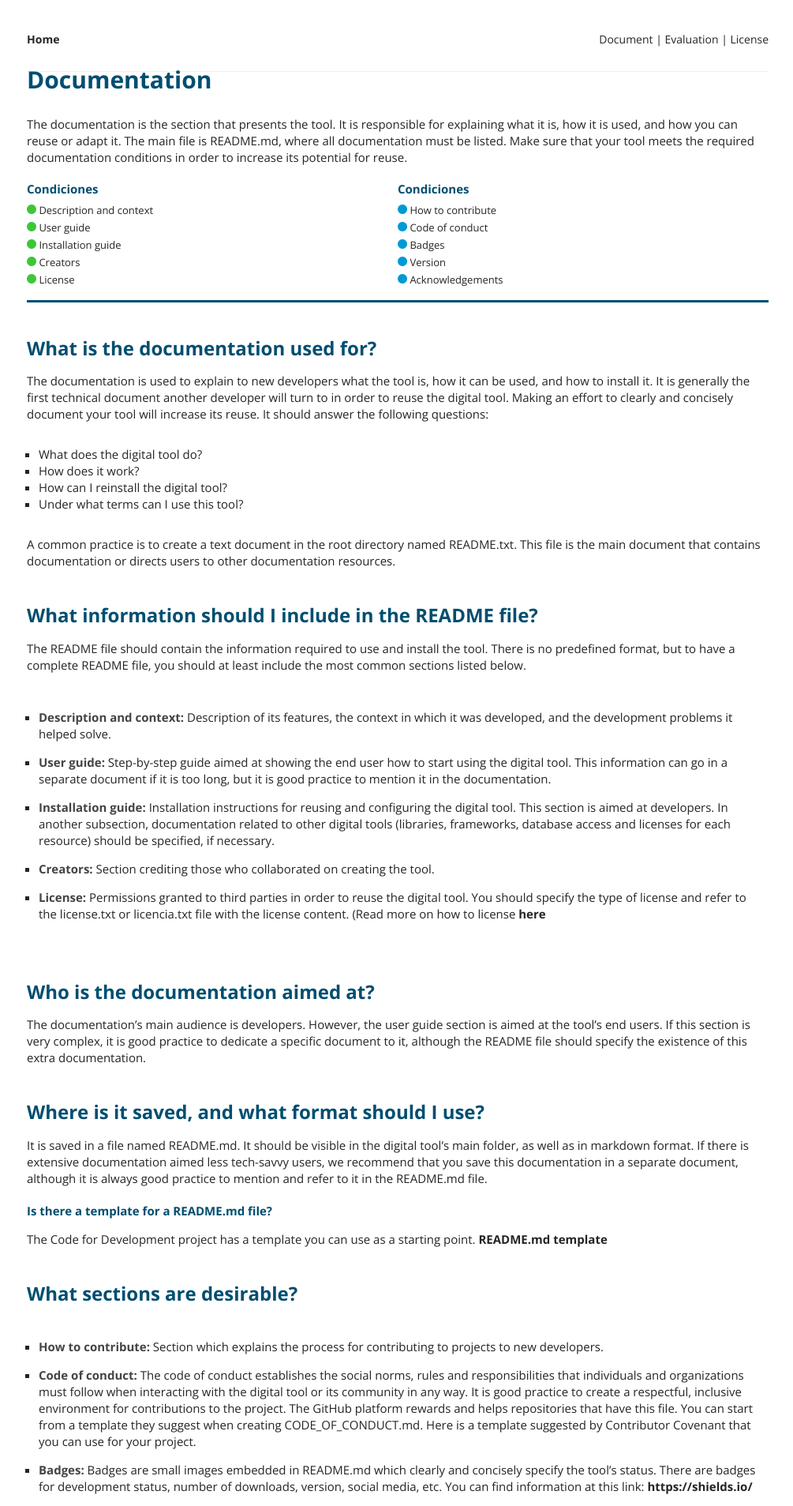
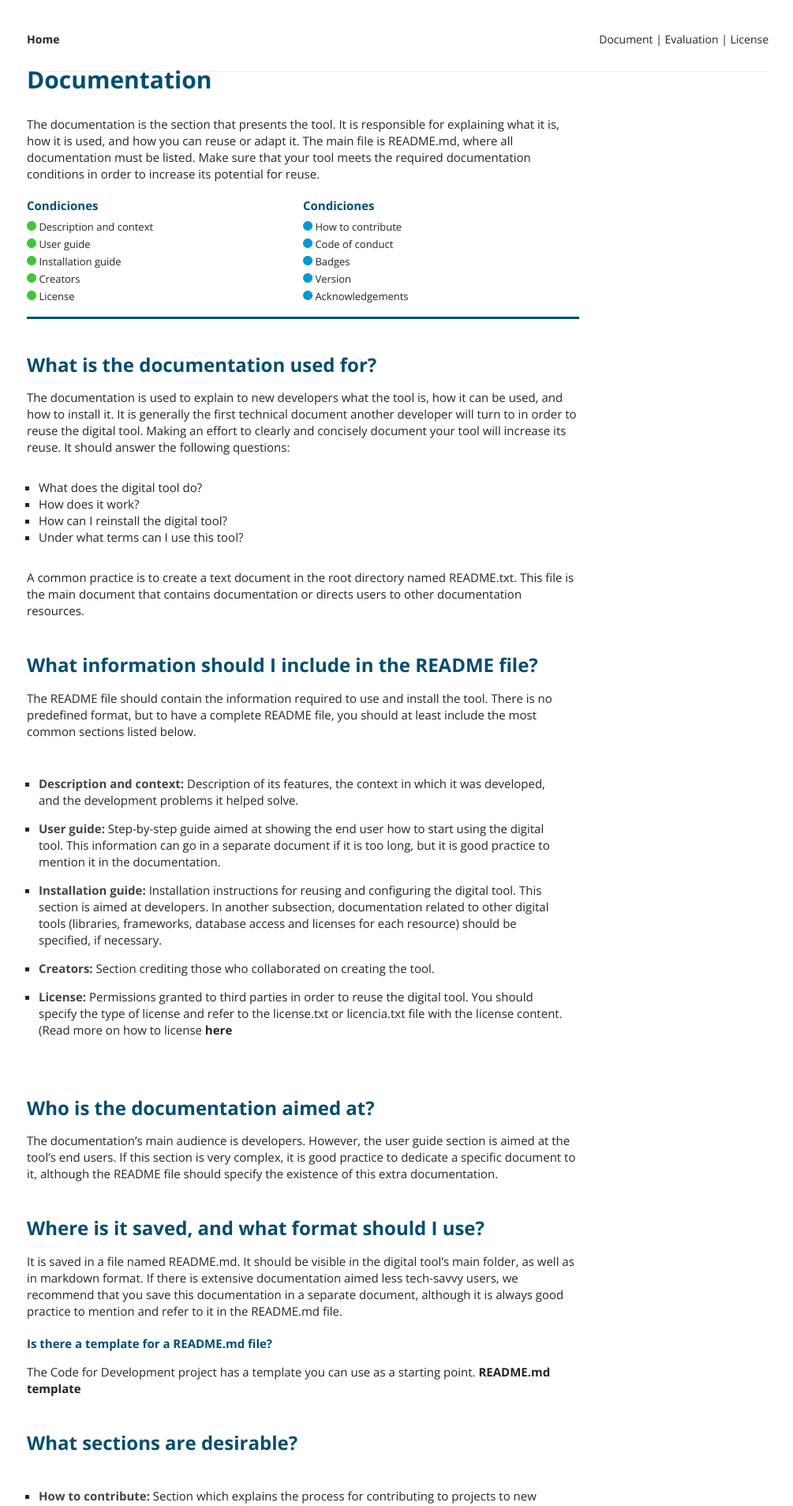
Before and after one commit to EL-BID/guia-de-publicacion, a Jekyll site: the page built from _documents/en/documentacion.markdown, in a window 1280 px wide. Shown: the top 1907 px of the page at 79% size, without its empty margins (136-1141 px from the left). Built offline with Jekyll 4.4.1, drawn with Linux system fonts in a browser that asks for light colours.

Commit message:
Update document.html

```diff
--- a/_layouts/document.html
+++ b/_layouts/document.html
@@ -1,7 +1,7 @@
 {% include header.html %}
 
 <div class="clearfix">
-    {% if page.sidebarin %}
+    {% if page.sidebaren %}
 
     <div class="document-body">
     {%else%}
```
